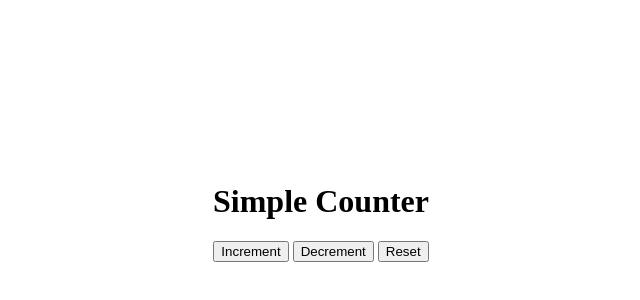
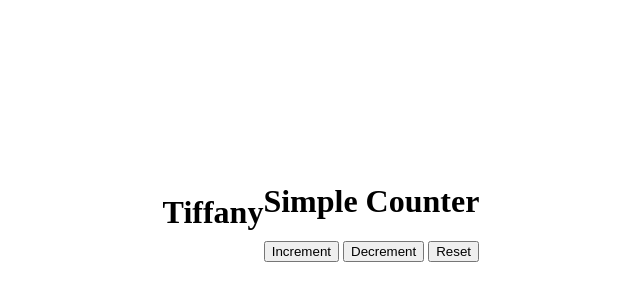
Before and after one commit to tlmoody84/debug, a plain HTML site: page index.html in a window 1280 px wide. Shown: the part 188-488 px from the top of the page, without its empty margins (319-959 px from the left). Drawn offline with Linux system fonts and the light colour scheme.

Commit message:
Update index.html
1st commit

```diff
--- a/index.html
+++ b/index.html
@@ -7,6 +7,7 @@
     <link rel="stylesheet" href="styles.css">
 </head>
 <body>
+    <h1>Tiffany</h1>
     <div class="app">
         <h1>Simple Counter</h1>
         <div id="counter-value"></div>
```
